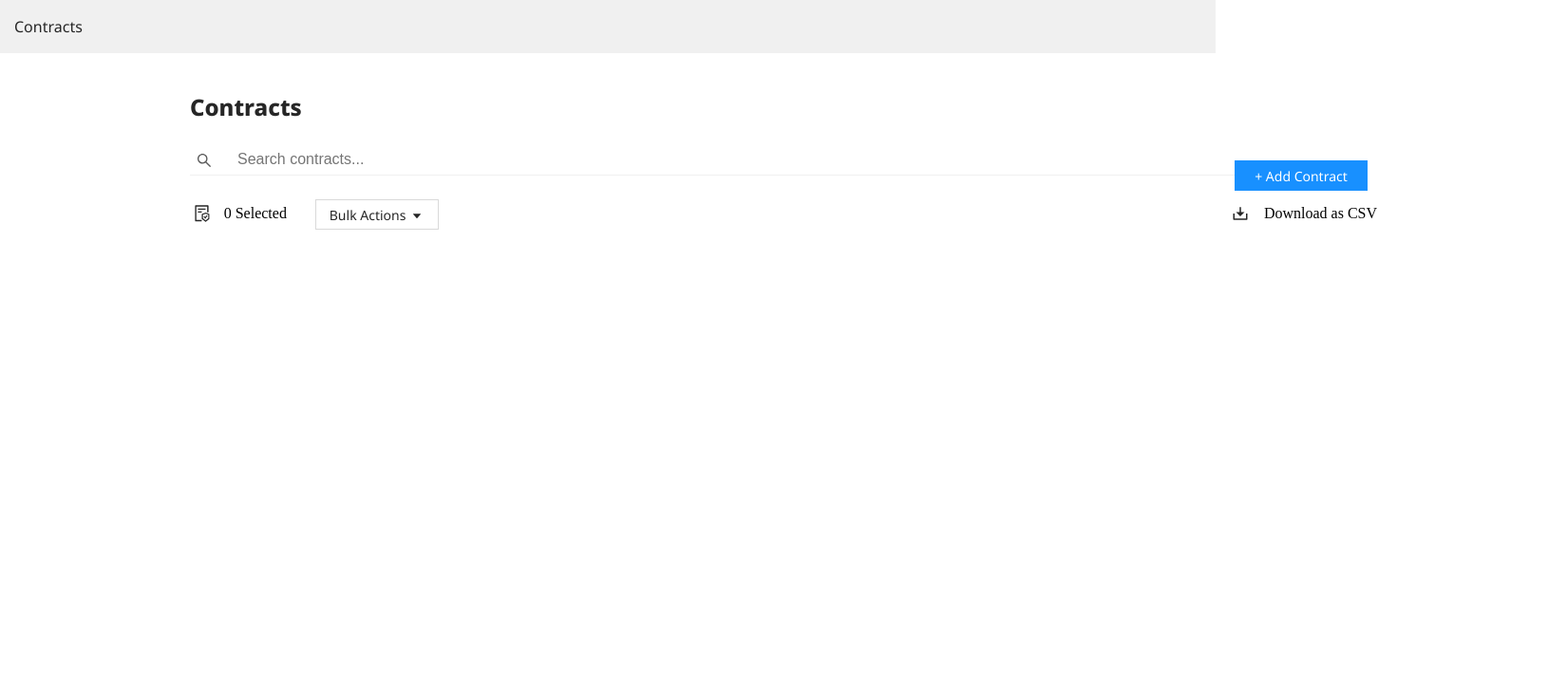
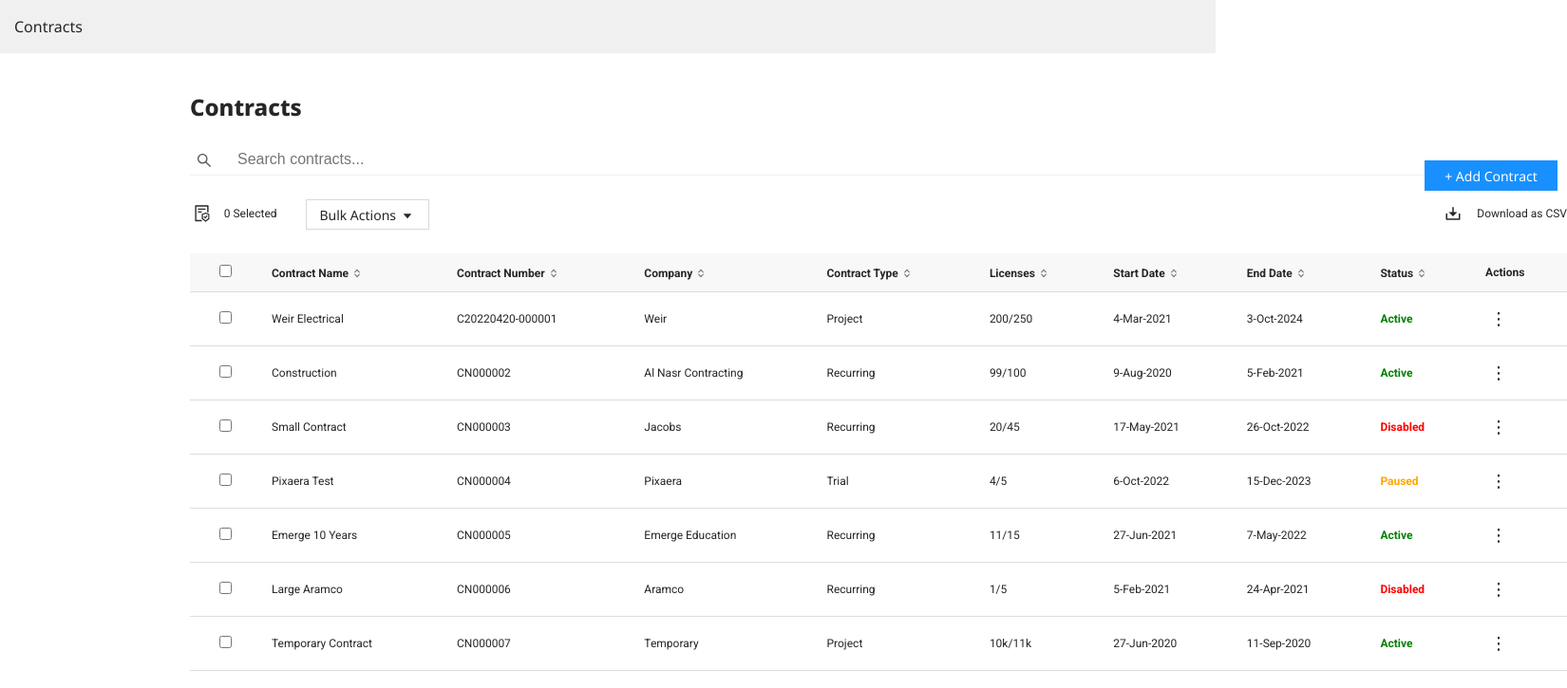
Before and after one commit to B1toks/contracts, a React (Vite) app: page / in a window 1280 px wide. Shown: the top 725 px of the page at 95% size, 1650 px wide, since content can reach past the window. Built offline with nearby package versions, Linux system fonts and the light colour scheme.

Commit message:
full visual with table

```diff
--- a/src/App.tsx
+++ b/src/App.tsx
@@ -1,7 +1,7 @@
 import { useState } from 'react'
 import './App.css'
 import TableActions from './components/table_actions'
-// import ContractsTable from "./components/table";
+import ContractsTable from "./components/table";
 import "./styles/header.scss"
 import "./styles/main.scss"
 
@@ -14,8 +14,11 @@ function App() {
       <div className="wrapper">
         <div className="header">
           <div className="logo_title">Contracts</div></div>
-        <TableActions />
-        {/* <ContractsTable /> */}
+          <div className="content">
+          <TableActions />
+          <ContractsTable />
+          </div>
+
       </div>
 
     </>
--- a/src/components/table.tsx
+++ b/src/components/table.tsx
@@ -0,0 +1,97 @@
+import React, { useState } from "react";
+import { contracts } from "./data";
+import "../styles/main.scss";
+import IconPlaceholder from "../img/IconPlaceholder.svg"
+
+interface Contract {
+  contractName: string;
+  contractNumber: string;
+  company: string;
+  contractType: string;
+  licenses: string;
+  startDate: string;
+  endDate: string;
+  status: string;
+}
+
+const statusClasses: { [key: string]: string } = {
+  Active: "status-active",
+  Disabled: "status-disabled",
+  Paused: "status-paused",
+};
+
+const ContractsTable: React.FC = () => {
+  const [selectedRows, setSelectedRows] = useState<number[]>([]);
+
+  const handleCheckboxChange = (index: number) => {
+    setSelectedRows((prev) =>
+      prev.includes(index) ? prev.filter((i) => i !== index) : [...prev, index]
+    );
+  };
+
+  return (
+    <div className="table-container">
+      <table className="table">
+        <thead>
+          <tr>
+            <th>
+              <input
+                type="checkbox"
+                onChange={(e) => {
+                  if (e.target.checked) {
+                    setSelectedRows(contracts.map((_, i) => i));
+                  } else {
+                    setSelectedRows([]);
+                  }
+                }}
+                checked={selectedRows.length === contracts.length}
+              />
+            </th>
+            {[
+              "Contract Name",
+              "Contract Number",
+              "Company",
+              "Contract Type",
+              "Licenses",
+              "Start Date",
+              "End Date",
+              "Status",
+            ].map((header) => (
+              <th key={header}>{header} <img className = "arrows"src={IconPlaceholder} alt="download" /></th>
+            ))}
+
+            <th>Actions</th>
+          </tr>
+        </thead>
+        <tbody>
+          {contracts.map((contract: Contract, index: number) => (
+            <tr key={index}>
+              <td>
+                <input
+                  type="checkbox"
+                  checked={selectedRows.includes(index)}
+                  onChange={() => handleCheckboxChange(index)}
+                />
+              </td>
+              <td>{contract.contractName}</td>
+              <td>{contract.contractNumber}</td>
+              <td>{contract.company}</td>
+              <td>{contract.contractType}</td>
+              <td>{contract.licenses}</td>
+              <td>{contract.startDate}</td>
+              <td>{contract.endDate}</td>
+              <td className={`status ${statusClasses[contract.status] || ""}`}>
+                {contract.status}
+              </td>
+              <td className="actions">
+                <button className="menu-btn">⋮</button>
+              </td>
+            </tr>
+          ))}
+        </tbody>
+      </table>
+    </div>
+  );
+};
+
+export default ContractsTable;
--- a/src/styles/header.scss
+++ b/src/styles/header.scss
@@ -48,15 +48,9 @@ $whitecolor: #FFFFFF;
 
 // header content
 
-
 .main{
-    width: 1250px;
-    margin-left: 200px;
-    margin-top: 40px;
     @include displayflex();
-
 }
-
 .main_content{
     @include displayflex();
 }
@@ -108,7 +102,7 @@ img{
 .search-container {
     display: flex;
     align-items: center;
-    width: 1200px;
+    width: 1400px;
     overflow: hidden;
   }
 
@@ -125,13 +119,13 @@ img{
 
 
   .search:focus-within {
-    border-bottom: 1px solid #595959; /* Чорний бордер при фокусі */
+    border-bottom: 1px solid #595959;
   }
 
   .menu{
     scale: 1;
     position: relative;
-    top: 4px; /* Опускає іконку вниз */
+    top: 4px;
   }
 
 
@@ -139,7 +133,7 @@ img{
 
 
 .butadd{
-    margin-left: 1100px;
+    margin-left: 1300px;
     margin-top: 15px;
     position: absolute;
     z-index: 1;
--- a/src/styles/main.scss
+++ b/src/styles/main.scss
@@ -25,3 +25,74 @@ $greycolor:#595959;
   }
 
 // Main (table)
+
+.content{
+    width: 1450px;
+    margin-left: 200px;
+    margin-top: 40px;
+    @include displayflex();
+    @include Secondary_font($blackcolor);
+}
+
+.table-container {
+    overflow-x: auto;
+  }
+
+  .table {
+    width: 100%;
+    background-color: white;
+    border-radius: 8px;
+    text-align: left;
+    border-collapse: collapse;
+  }
+
+  th, td {
+    padding: 12px;
+    border-bottom: 1px solid #ddd;
+  }
+
+  th {
+    background-color: #f8f8f8;
+    font-weight: bold;
+  }
+
+  tr:hover {
+    background-color: #f4f4f4;
+  }
+
+  .status {
+    font-weight: bold;
+  }
+
+  .status-active {
+    color: green;
+  }
+
+  .status-disabled {
+    color: red;
+  }
+
+  .status-paused {
+    color: orange;
+  }
+
+  th:first-child,
+  td:first-child {
+    width: 50px;
+    text-align: center;
+  }
+
+  .menu-btn {
+    background: none;
+    border: none;
+    font-size: 18px;
+    cursor: pointer;
+    padding: 5px;
+  }
+
+
+.arrows{
+    scale: 1;
+    position: relative;
+    top: 2px;
+}
```
Also changed, not shown: src/img/IconPlaceholder.svg (added).
